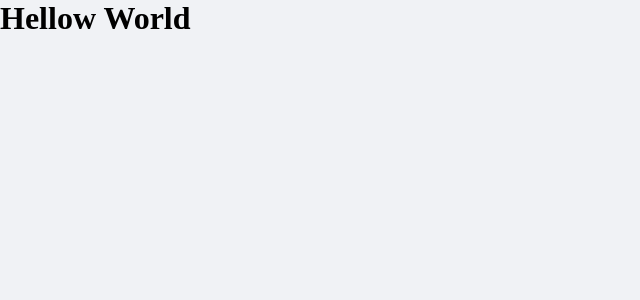
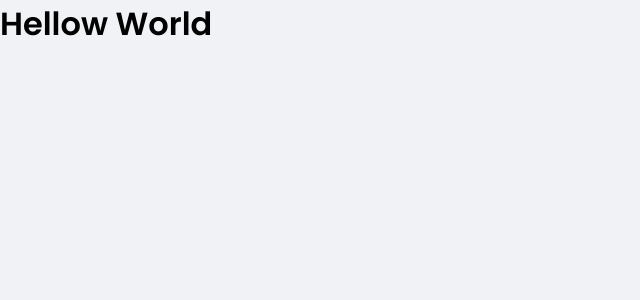
Before and after one commit to dkzord/dtmoney-react, a React (Create React App) app: page / in a window 1280 px wide. Shown: the top 300 px of the page, without its empty margins (0-640 px from the left). Built offline with nearby package versions, Linux system fonts and the light colour scheme.

Commit message:
Feat: tags styles global

```diff
--- a/public/index.html
+++ b/public/index.html
@@ -1,12 +1,17 @@
 <!DOCTYPE html>
 <html lang="en">
   <head>
+    <link rel="preconnect" href="https://fonts.gstatic.com" crossorigin>
+    <link rel="preconnect" href="https://fonts.googleapis.com">
+
     <meta charset="utf-8" />
     <meta name="viewport" content="width=device-width, initial-scale=1" />
 
+    <title>DtMoney</title>
+
     <link rel="shortcut icon" href="favicon.png" type="image/png" />
 
-    <title>DtMoney</title>
+    <link href="https://fonts.googleapis.com/css2?family=IBM+Plex+Mono:ital,wght@0,100;0,200;0,300;0,400;0,500;0,600;0,700;1,100;1,200;1,300;1,400;1,500;1,600;1,700&family=Poppins:wght@400;600&display=swap" rel="stylesheet">
   </head>
   <body>
     <noscript>You need to enable JavaScript to run this app.</noscript>
--- a/src/styles/global.ts
+++ b/src/styles/global.ts
@@ -35,6 +35,15 @@ export const GlobalStyle = createGlobalStyle`
     -webkit-font-smoothing: antialiased;
   }
 
+  body, textarea, input, button {
+    font-family: 'Poppins', sans-serif;
+    font-weight: 400;
+  }
+
+  h1, h2, h3, h4, h5, h6, strong {
+    font-weight: 600;
+  }
+
   button {
     cursor: pointer;
   }
```
